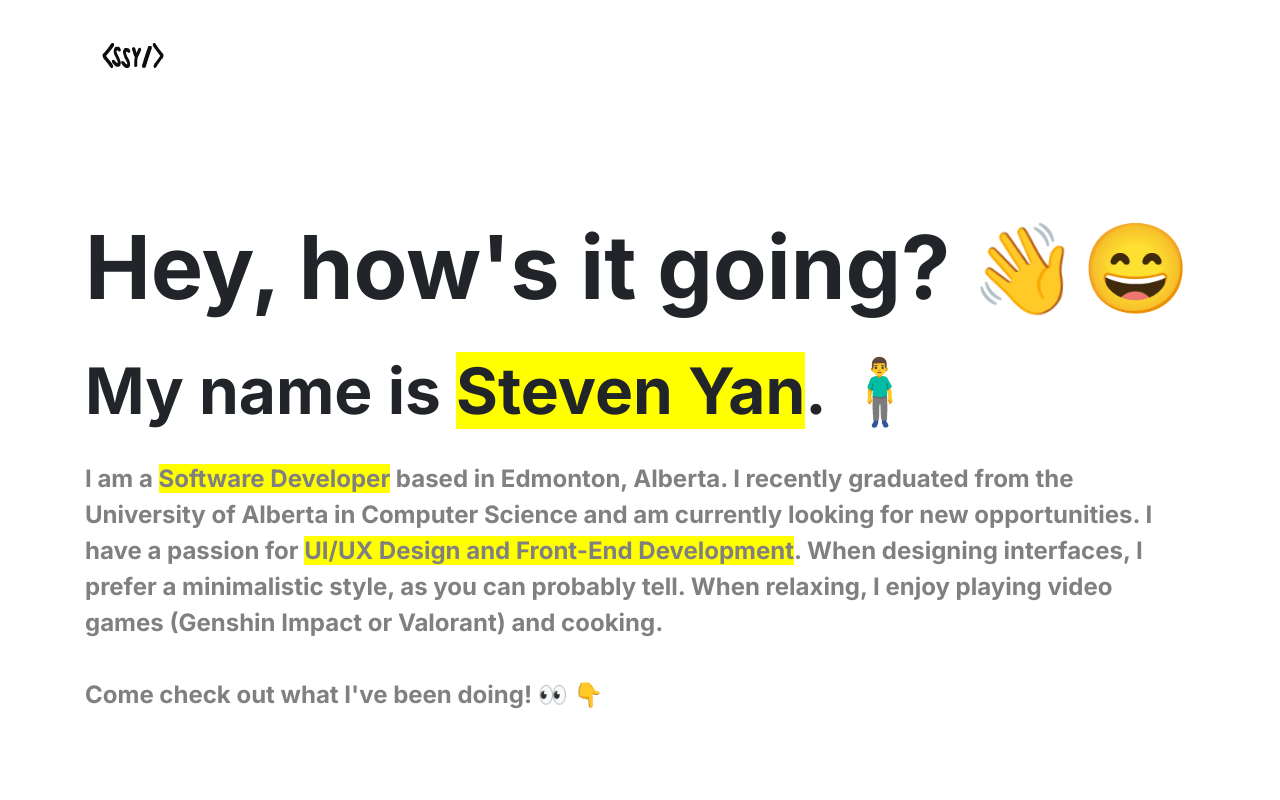
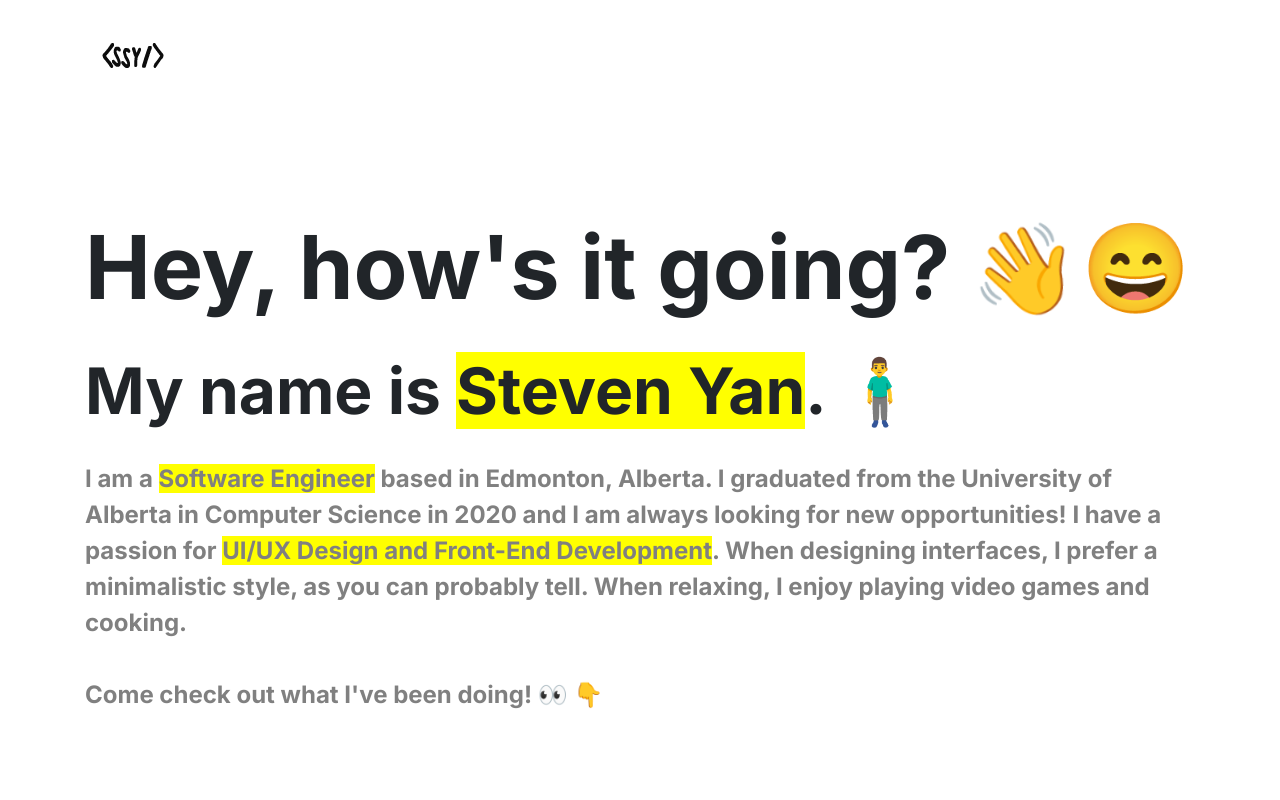
Before and after one commit to shistevenyan/Portfolio-Website, a React (Create React App) app in the folder steven-portfolio/: page / in a window 1280 px wide. Shown: the top 800 px of the page. Built offline with nearby package versions, Linux system fonts and the light colour scheme.

Commit message:
Update home.js

```diff
--- a/steven-portfolio/src/components/home.js
+++ b/steven-portfolio/src/components/home.js
@@ -30,11 +30,11 @@ class Home extends Component {
                     <Fade bottom delay={2200}>
                         <Col md={12}>
                             <p className="home-context">
-                                I am a <span style={{ "background-color": "#FFFF00" }}>Software Developer</span> based in Edmonton, Alberta.
-                                I recently graduated from the University of Alberta in Computer Science and am currently looking for new opportunities.
+                                I am a <span style={{ "background-color": "#FFFF00" }}>Software Engineer</span> based in Edmonton, Alberta.
+                                I graduated from the University of Alberta in Computer Science in 2020 and I am always looking for new opportunities!
                                 I have a passion for <span style={{ "background-color": "#FFFF00" }}> UI/UX Design and Front-End Development</span>.
                                 When designing interfaces, I prefer a minimalistic style, as you can probably tell. When relaxing, I enjoy playing
-                                video games (Genshin Impact or Valorant) and cooking.
+                                video games and cooking.
                                 <br />
                                 <br />
                                 Come check out what I've been doing! 👀 👇
```
